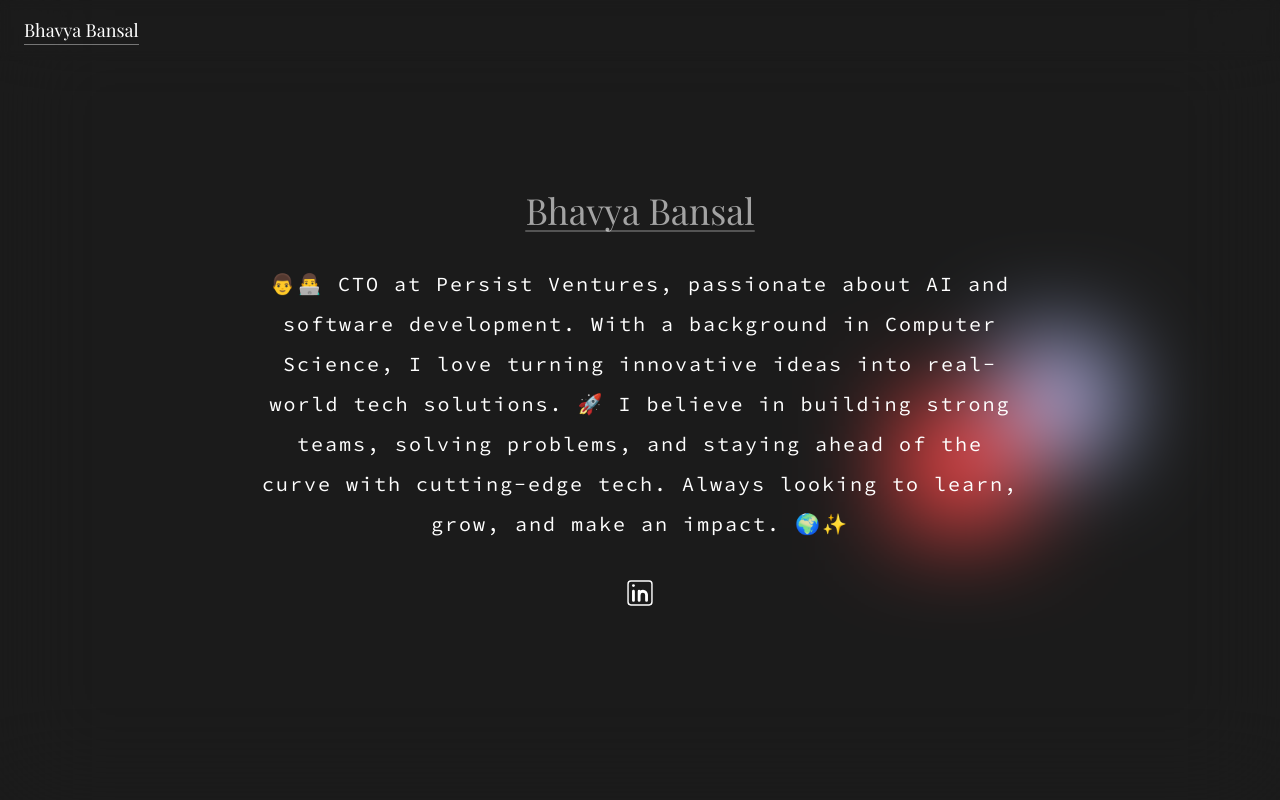
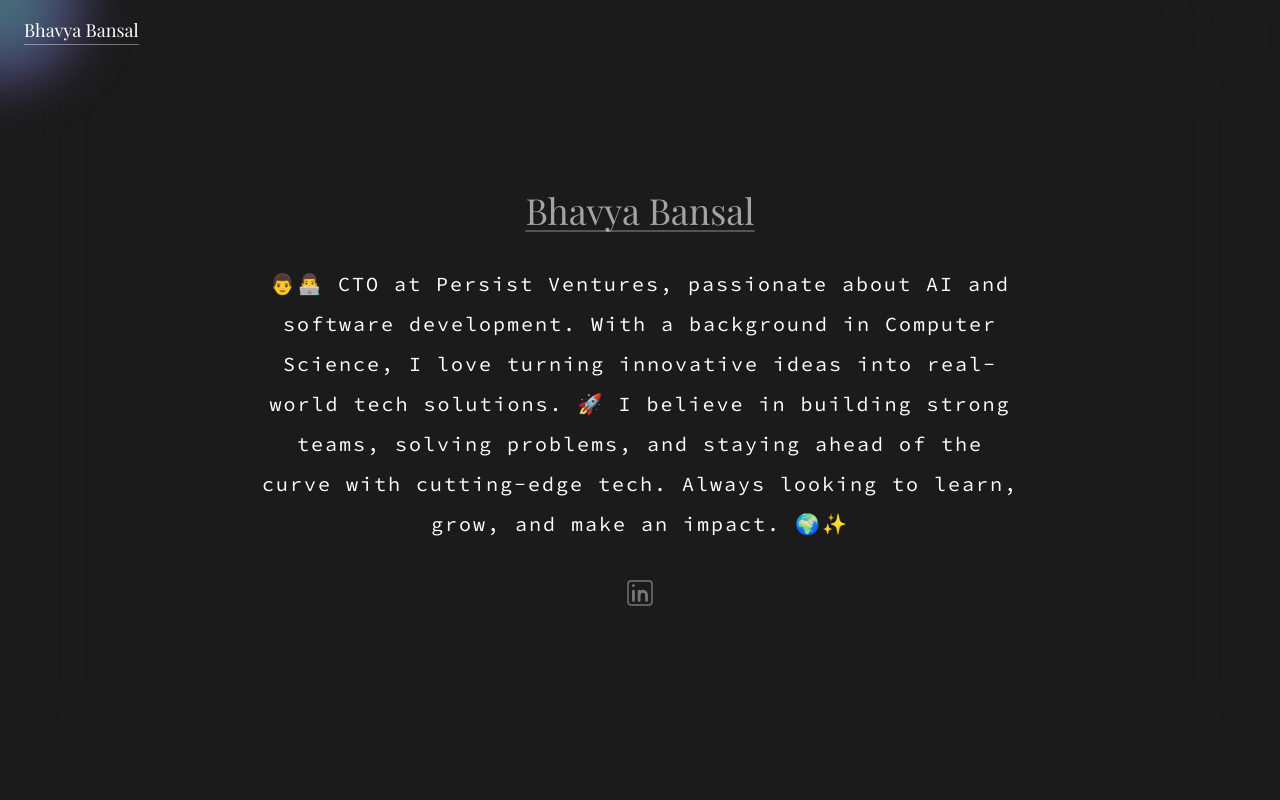
Before and after one commit to bentekku/persist-ventures_portfolio, a React (Vite) app: page / in a window 1280 px wide. Shown: the top 800 px of the page. Built offline with nearby package versions, Linux system fonts and the light colour scheme; a web font is replaced by a local one.

Commit message:
add global cursor tracking

```diff
--- a/src/App.tsx
+++ b/src/App.tsx
@@ -1,7 +1,8 @@
-import React, { Suspense, lazy } from "react";
+import React, { Suspense, lazy, useState, useEffect } from "react";
 import Footer from "./components/Footer";
 import Hero from "./components/Hero";
 import Nav from "./components/Nav";
+import { motion } from "motion/react";
 
 // Lazy load components for performance optimization
 const Education = lazy(() => import("./components/Education"));
@@ -9,15 +10,45 @@ const Experiences = lazy(() => import("./components/Experiences"));
 const Skills = lazy(() => import("./components/Skills"));
 
 const App = () => {
+  const [cursorPosition, setCursorPosition] = useState({ x: 0, y: 0 });
+
+  // Track cursor position
+  useEffect(() => {
+    const handleMouseMove = (e: MouseEvent) => {
+      setCursorPosition({ x: e.clientX, y: e.clientY });
+    };
+
+    window.addEventListener("mousemove", handleMouseMove);
+
+    return () => {
+      window.removeEventListener("mousemove", handleMouseMove);
+    };
+  }, []);
+
   return (
     <div className="font-heading">
+      {/* Cursor-following Shape (Global) */}
+      <motion.div
+        className="fixed top-0 left-0 pointer-events-none h-44 w-44 z-50 bg-gradient-custom rounded-full blur-xl"
+        animate={{
+          x: cursorPosition.x - 88, // Offset for centering the shape
+          y: cursorPosition.y - 88,
+        }}
+        transition={{
+          type: "spring",
+          stiffness: 120,
+          damping: 25,
+          delay: 0.02, // Smooth delay
+        }}
+        aria-hidden="true"
+      />
+
       {/* Navigation */}
       <Nav />
 
       {/* Main Content Section */}
       <main>
         <Hero />
-
         {/* Suspense is used for lazy-loaded components */}
         <Suspense fallback={<div>Loading...</div>}>
           <Experiences />
--- a/src/components/Education.tsx
+++ b/src/components/Education.tsx
@@ -6,12 +6,12 @@ const Education = () => {
     <section
       id="education"
       className="h-[32rem] py-10 lg:py-0 lg:h-screen w-full flex flex-col lg:flex-row items-center justify-center relative backdrop-blur-3xl space-y-6 lg:space-y-0 lg:scroll-snap-y lg:scroll-snap-mandatory overflow-y-auto"
-      aria-labelledby="education-heading" // Adding ARIA label to the section
+      aria-labelledby="education-heading"
     >
       {/* Rotated Title */}
       <motion.div
         className="flex flex-col items-center space-y-1 lg:-rotate-90 snap-start"
-        aria-hidden="true" // Hide from screen readers since it's decorative
+        aria-hidden="true"
       >
         <motion.h2
           initial={{ opacity: 0, x: "-25vh" }}
@@ -35,8 +35,8 @@ const Education = () => {
       {/* Education List */}
       <div className="flex flex-col justify-center items-center w-full max-w-4xl h-fit lg:h-full text-sm">
         <ul
-          role="list" // Explicitly defining the role of the list for screen readers
-          className="grid grid-cols-1 gap-y-12 gap-x-16 !list-disc !list-outside\"
+          role="list"
+          className="grid grid-cols-1 gap-y-12 gap-x-16 !list-disc !list-outside"
         >
           {jsonData.education.map((item, index) => {
             const dynamicDelay = 0.2 + (index + 2) / 10;
--- a/src/components/Experiences.tsx
+++ b/src/components/Experiences.tsx
@@ -11,7 +11,7 @@ const Experiences = () => {
       {/* Rotated Title */}
       <motion.div
         className="lg:-rotate-90 lg:text-left text-center space-y-1 snap-start"
-        aria-hidden="true" // Hide for screen readers as it's decorative
+        aria-hidden="true"
       >
         <motion.h2
           initial={{ opacity: 0, x: "-25vh" }}
--- a/src/components/Hero.tsx
+++ b/src/components/Hero.tsx
@@ -9,22 +9,12 @@ const Hero = () => {
       id="hero"
       aria-labelledby="hero-heading"
     >
-      {/* Decorative Shapes */}
-      <div
-        className="shape absolute top-34 right-40 h-44 w-44 z-2 lg:right-40 md:right-24 sm:right-10 sm:h-32 sm:w-32"
-        aria-hidden="true"
-      ></div>
-      <div
-        className="absolute top-[50%] right-64 h-44 w-44 !bg-red-500 z-1 lg:right-64 md:right-40 sm:right-20 sm:h-32 sm:w-32"
-        aria-hidden="true"
-      ></div>
-
       {/* Hero Content */}
       <motion.div
         initial={{ opacity: 0 }}
         animate={{ opacity: 1 }}
         transition={{ duration: 0.1 }}
-        style={{ backdropFilter: "blur(3rem)" }} // Ensure blur is applied immediately
+        style={{ backdropFilter: "blur(3rem)" }}
         className="w-full h-full flex flex-col items-center justify-center backdrop-blur-3xl px-8 py-4 space-y-6 lg:space-y-8 snap-start"
         aria-describedby="hero-description"
       >
@@ -71,7 +61,10 @@ const Hero = () => {
             key={item.name}
           >
             <a href={item.link} target="_blank">
-              <CiLinkedin size={34} />
+              <CiLinkedin
+                size={34}
+                className="text-white/40 hover:text-white/90 hover:scale-110 transition-all duration-100 delay-75"
+              />
             </a>
           </motion.button>
         ))}
--- a/src/components/Nav.tsx
+++ b/src/components/Nav.tsx
@@ -2,6 +2,7 @@ import { useState, useEffect } from "react";
 import { HiBars2 } from "react-icons/hi2";
 import jsonData from "../../data.json";
 
+// { cursorPosition, lastKnownPosition }: any
 const Nav = () => {
   const [isSideBarOpen, setIsSideBarOpen] = useState(false);
   const [isNavVisible, setIsNavVisible] = useState(false);
--- a/src/index.css
+++ b/src/index.css
@@ -3,6 +3,20 @@
 @tailwind base;
 @tailwind components;
 @tailwind utilities;
+
+html,
+body,
+#root {
+  width: 100%;
+  height: 100%;
+  overflow: visible; /* Prevent clipping */
+}
+
+main,
+section,
+div {
+  overflow: visible !important; /* Ensure the shape is not clipped */
+}
 
 @layer base {
   html {
@@ -18,32 +32,11 @@
   }
 }
 
-@layer components {
-  .shape {
-    animation: none !important;
-    transition: none !important;
-    background: hsla(277, 79%, 84%, 1);
-
-    background: radial-gradient(
-      circle,
-      hsla(277, 79%, 84%, 1) 0%,
-      hsla(204, 95%, 77%, 1) 100%
-    );
-
-    background: -moz-radial-gradient(
-      circle,
-      hsla(277, 79%, 84%, 1) 0%,
-      hsla(204, 95%, 77%, 1) 100%
-    );
-
-    background: -webkit-radial-gradient(
-      circle,
-      hsla(277, 79%, 84%, 1) 0%,
-      hsla(204, 95%, 77%, 1) 100%
-    );
-
-    filter: progid: DXImageTransform.Microsoft.gradient( startColorstr="#DDB4F6", endColorstr="#8DD0FC", GradientType=1 );
-
-    border-radius: 100%;
-  }
+.bg-gradient-custom {
+  background: radial-gradient(
+    circle,
+    rgba(80, 160, 160, 0.8) 0%,
+    rgba(100, 70, 150, 0.6) 70%,
+    rgba(27, 27, 62, 0.4) 100%
+  );
 }
```
